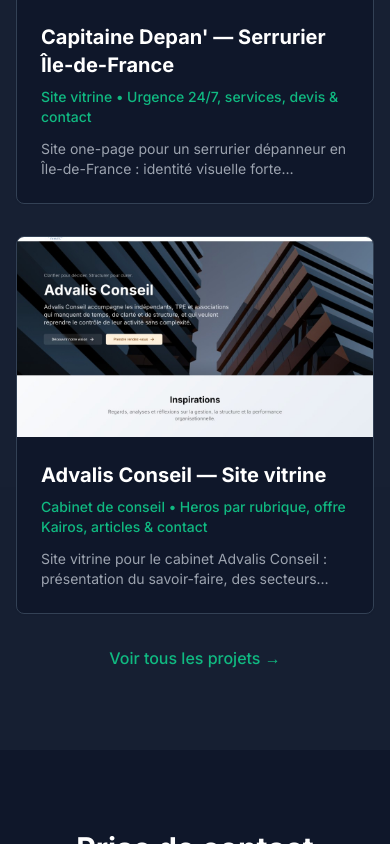
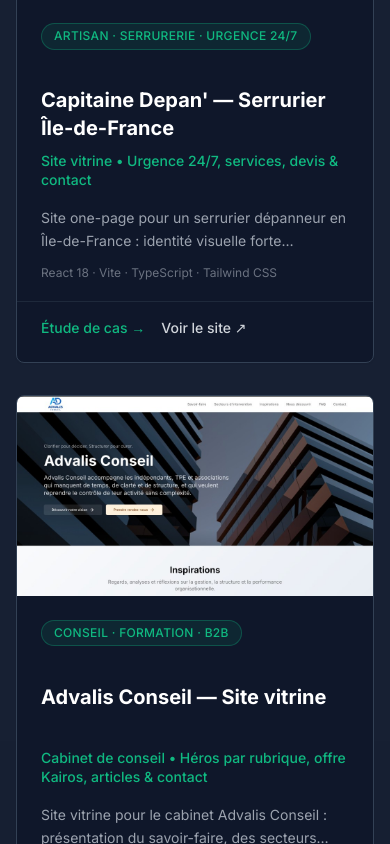
Before and after one commit to JoeLeDev/JoeLabs, a Next.js app: page / in a window 390 px wide. Shown: the part 4340-5184 px from the top of the page. Built offline with nearby package versions, Linux system fonts and the light colour scheme; no server answers.

Commit message:
feat(work): Update of rensend mail

```diff
--- a/app/page.tsx
+++ b/app/page.tsx
@@ -1,6 +1,7 @@
 import Link from 'next/link'
 import { CASES } from './work/cases'
 import Image from 'next/image'
+import ProjectCard from '@/components/ProjectCard'
 import { Metadata } from 'next'
 import { SITE_URL } from '@/lib/site'
 
@@ -295,35 +296,14 @@
               </Link>
             </div>
 
-            <div className="grid grid-cols-1 md:grid-cols-2 gap-8 mb-8">
-              {CASES.slice(0, 2).map((project) => (
-                <Link
+            <div className="grid grid-cols-1 md:grid-cols-2 gap-8 mb-8 items-stretch">
+              {CASES.map((project, index) => (
+                <ProjectCard
                   key={project.slug}
-                  href={`/work/${project.slug}`}
-                  className="group block bg-slate-900 border border-slate-700 rounded-lg overflow-hidden shadow-sm hover:shadow-brand/20 hover:border-brand/50 transition-all duration-300 hover:scale-105 animate-fade-in-up"
-                  style={{ animationDelay: `${project.slug.length * 100}ms` }}
-                >
-                  <div className="relative aspect-video w-full overflow-hidden bg-slate-800">
-                    <Image
-                      src={project.cover}
-                      alt={project.title}
-                      fill
-                      sizes="(max-width: 768px) 100vw, 50vw"
-                      className="object-cover group-hover:scale-110 transition-transform duration-500"
-                    />
-                  </div>
-                  <div className="p-6">
-                    <h3 className="text-xl font-bold mb-2 text-white group-hover:text-brand transition-colors">
-                      {project.title}
-                    </h3>
-                    <p className="text-brand text-sm font-medium mb-3">
-                      {project.subtitle}
-                    </p>
-                    <p className="text-gray-400 text-sm line-clamp-2">
-                      {project.context}
-                    </p>
-                  </div>
-                </Link>
+                  project={project}
+                  priority={index === 0}
+                  className="hover:scale-[1.02] animate-fade-in-up"
+                />
               ))}
             </div>
 
--- a/app/work/cases.ts
+++ b/app/work/cases.ts
@@ -19,6 +19,7 @@
   cover: string;
   gallery?: string[];
   liveUrl?: string;
+  sector?: string;
 };
 
 export const CASES: CaseStudy[] = [
@@ -27,6 +28,7 @@
     title: "Capitaine Depan' — Serrurier Île-de-France",
     subtitle: "Site vitrine • Urgence 24/7, services, devis & contact",
     client: "Capitaine Depan'",
+    sector: "Artisan · Serrurerie · Urgence 24/7",
     period: "2026",
     context:
       "Site one-page pour un serrurier dépanneur en Île-de-France : identité visuelle forte (mascotte, thème sombre et orange), présentation des prestations, parcours de conversion (appel, WhatsApp, demande de devis) et formulaire de contact structuré.",
@@ -69,8 +71,9 @@
   {
     slug: "advalis-saas",
     title: "Advalis Conseil — Site vitrine",
-    subtitle: "Cabinet de conseil • Heros par rubrique, offre Kairos, articles & contact",
+    subtitle: "Cabinet de conseil • Héros par rubrique, offre Kairos, articles & contact",
     client: "Advalis Conseil",
+    sector: "Conseil · Formation · B2B",
     period: "2025 — 2026",
     context:
       "Site vitrine pour le cabinet Advalis Conseil : présentation du savoir-faire, des secteurs d’intervention, de la rubrique Inspirations (articles), FAQ, formulaire de contact (Resend) et page dédiée « Activation projet » (Kairos) avec formats collectif et individuel.",
--- a/app/work/page.tsx
+++ b/app/work/page.tsx
@@ -1,8 +1,7 @@
-import Image from 'next/image'
-import Link from 'next/link'
 import { CASES } from './cases'
 import type { Metadata } from 'next'
 import { SITE_URL } from '@/lib/site'
+import ProjectCard from '@/components/ProjectCard'
 
 export const metadata: Metadata = {
   title: 'Réalisations & études de cas',
@@ -30,54 +29,9 @@
           </p>
         </div>
 
-        <div className="grid grid-cols-1 md:grid-cols-2 gap-8">
-          {CASES.map((caseStudy) => (
-            <Link
-              key={caseStudy.slug}
-              href={`/work/${caseStudy.slug}`}
-              className="group block bg-slate-900 rounded-lg border border-slate-700 overflow-hidden hover:shadow-brand/20 hover:border-brand/50 transition-all"
-            >
-              {/* Cover image */}
-              <div className="relative aspect-video w-full overflow-hidden bg-slate-800">
-                <Image
-                  src={caseStudy.cover}
-                  alt={caseStudy.title}
-                  fill
-                  sizes="(max-width: 768px) 100vw, 50vw"
-                  className="object-cover group-hover:scale-105 transition-transform duration-300"
-                  priority
-                />
-              </div>
-
-              {/* Card content */}
-              <div className="p-6">
-                <h2 className="text-2xl font-bold mb-2 text-white group-hover:text-brand transition-colors">
-                  {caseStudy.title}
-                </h2>
-
-                {caseStudy.subtitle && (
-                  <p className="text-brand text-sm font-medium mb-3">
-                    {caseStudy.subtitle}
-                  </p>
-                )}
-
-                <p className="text-gray-400 mb-4 line-clamp-2">
-                  {caseStudy.context}
-                </p>
-
-                {/* Tech badges */}
-                <div className="flex flex-wrap gap-2">
-                  {caseStudy.stack.slice(0, 4).map((tech) => (
-                    <span
-                      key={tech}
-                      className="px-3 py-1 text-xs font-medium bg-slate-800 text-gray-300 border border-slate-600 rounded-full"
-                    >
-                      {tech}
-                    </span>
-                  ))}
-                </div>
-              </div>
-            </Link>
+        <div className="grid grid-cols-1 md:grid-cols-2 gap-8 items-stretch">
+          {CASES.map((caseStudy, index) => (
+            <ProjectCard key={caseStudy.slug} project={caseStudy} priority={index < 2} />
           ))}
         </div>
       </div>
--- a/components/Footer.tsx
+++ b/components/Footer.tsx
@@ -1,5 +1,5 @@
 import Link from 'next/link'
-import { CONTACT_EMAIL, LINKEDIN_URL, OWNER_NAME, SITE_NAME, SITE_URL } from '@/lib/site'
+import { CONTACT_EMAIL, LINKEDIN_URL, OWNER_NAME, SITE_NAME } from '@/lib/site'
 
 const FOOTER_LINKS = [
   { href: '/', label: 'Accueil' },
@@ -56,8 +56,8 @@
                 </a>
               </li>
               <li>
-                <a href={SITE_URL} className="text-gray-400 hover:text-brand transition-colors">
-                  {SITE_URL.replace('https://', '')}
+                <a href="https://jonathanluembe.dev" className="text-gray-400 hover:text-brand transition-colors">
+                  Portfolio personnel
                 </a>
               </li>
             </ul>
--- /dev/null
+++ b/components/ProjectCard.tsx
@@ -0,0 +1,75 @@
+import Image from 'next/image'
+import Link from 'next/link'
+import type { CaseStudy } from '@/app/work/cases'
+
+type ProjectCardProps = {
+  project: CaseStudy
+  priority?: boolean
+  className?: string
+}
+
+export default function ProjectCard({ project, priority = false, className = '' }: ProjectCardProps) {
+  const stackPreview = project.stack.slice(0, 4).join(' · ')
+
+  return (
+    <article
+      className={`group flex h-full flex-col bg-slate-900 border border-slate-700 rounded-lg overflow-hidden shadow-sm hover:shadow-brand/20 hover:border-brand/50 transition-all duration-300 ${className}`}
+    >
+      <Link href={`/work/${project.slug}`} className="flex flex-1 flex-col min-h-0">
+        <div className="relative aspect-video w-full shrink-0 overflow-hidden bg-slate-800">
+          <Image
+            src={project.cover}
+            alt={project.title}
+            fill
+            sizes="(max-width: 768px) 100vw, 50vw"
+            className="object-cover object-top group-hover:scale-110 transition-transform duration-500"
+            priority={priority}
+          />
+        </div>
+
+        <div className="flex flex-1 flex-col p-6 pb-4">
+          <div className="mb-3 min-h-[3.25rem] flex items-start">
+            {project.sector ? (
+              <span className="inline-block px-3 py-1 text-xs font-medium uppercase tracking-wide leading-snug text-brand bg-brand/10 border border-brand/30 rounded-full line-clamp-2">
+                {project.sector}
+              </span>
+            ) : null}
+          </div>
+
+          <h3 className="mb-2 min-h-[3.5rem] text-xl font-bold leading-snug text-white line-clamp-2 group-hover:text-brand transition-colors">
+            {project.title}
+          </h3>
+
+          <p className="mb-3 min-h-[2.75rem] text-sm font-medium leading-snug text-brand line-clamp-2">
+            {project.subtitle ?? '\u00A0'}
+          </p>
+
+          <p className="mb-3 min-h-[2.5rem] flex-1 text-sm leading-relaxed text-gray-400 line-clamp-2">
+            {project.context}
+          </p>
+
+          <p className="min-h-[1.25rem] text-xs text-gray-500 line-clamp-1">{stackPreview}</p>
+        </div>
+      </Link>
+
+      <div className="mt-auto flex shrink-0 flex-wrap items-center gap-4 border-t border-slate-800 px-6 pb-6 pt-4">
+        <Link
+          href={`/work/${project.slug}`}
+          className="text-sm font-medium text-brand hover:underline"
+        >
+          Étude de cas →
+        </Link>
+        {project.liveUrl && (
+          <a
+            href={project.liveUrl}
+            target="_blank"
+            rel="noopener noreferrer"
+            className="text-sm font-medium text-gray-300 hover:text-brand transition-colors"
+          >
+            Voir le site ↗
+          </a>
+        )}
+      </div>
+    </article>
+  )
+}
--- a/lib/site.ts
+++ b/lib/site.ts
@@ -1,6 +1,16 @@
-/** URL canonique du portfolio. */
-export const SITE_URL =
-  process.env.NEXT_PUBLIC_SITE_URL ?? 'https://freelance.jonathanluembe.dev'
+/** URL canonique du portfolio (avec https:// obligatoire). */
+function normalizeSiteUrl(raw?: string): string {
+  const fallback = 'https://freelance.jonathanluembe.dev'
+  const value = raw?.trim() || fallback
+
+  if (value.startsWith('http://') || value.startsWith('https://')) {
+    return value.replace(/\/$/, '')
+  }
+
+  return `https://${value.replace(/\/$/, '')}`
+}
+
+export const SITE_URL = normalizeSiteUrl(process.env.NEXT_PUBLIC_SITE_URL)
 
 export const LINKEDIN_URL = 'https://www.linkedin.com/in/jonathanluembe/'
 
```
